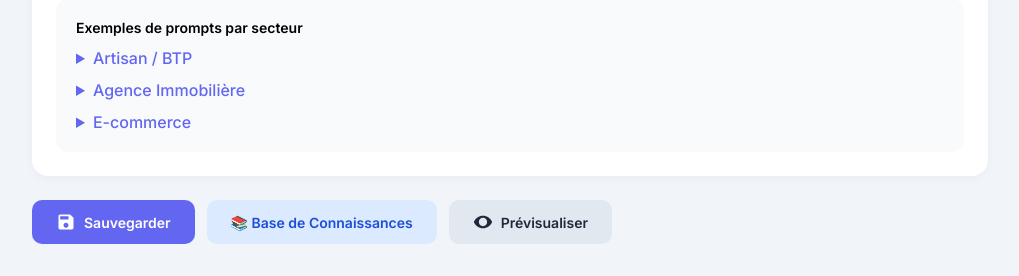
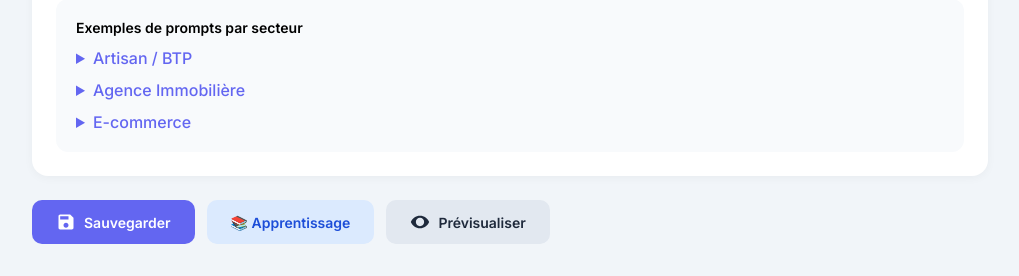
Before and after one commit to zabc65-gif/ChatbotAi, a PHP site: page /admin/chatbot-settings.php in a window 1280 px wide. Shown: the part 871-1147 px from the top of the page, without its empty margins (260-1279 px from the left). Run offline with PHP 8.4, Linux system fonts and the light colour scheme; the visitor is signed in with stand-in values (Sample User, id 1); data that the repository does not hold is empty; a stand-in replaces the project's code that opens the database connection; some libraries are stand-ins or nearby versions.

Commit message:
Renommer bouton Base de Connaissances en Apprentissage
Co-Authored-By: Claude Opus 4.5 <noreply@anthropic.com>

```diff
--- a/admin/chatbot-settings.php
+++ b/admin/chatbot-settings.php
@@ -139,7 +139,7 @@ Tu es serviable, réactif et tu cherches à maximiser la satisfaction client.</p
             Sauvegarder
         </button>
         <a href="chatbot-knowledge.php?id=main" class="btn btn-secondary" style="background: #dbeafe; color: #1d4ed8;">
-            📚 Base de Connaissances
+            📚 Apprentissage
         </a>
         <a href="../demo.php" target="_blank" class="btn btn-secondary">
             <svg width="20" height="20" viewBox="0 0 24 24" fill="currentColor">
```
